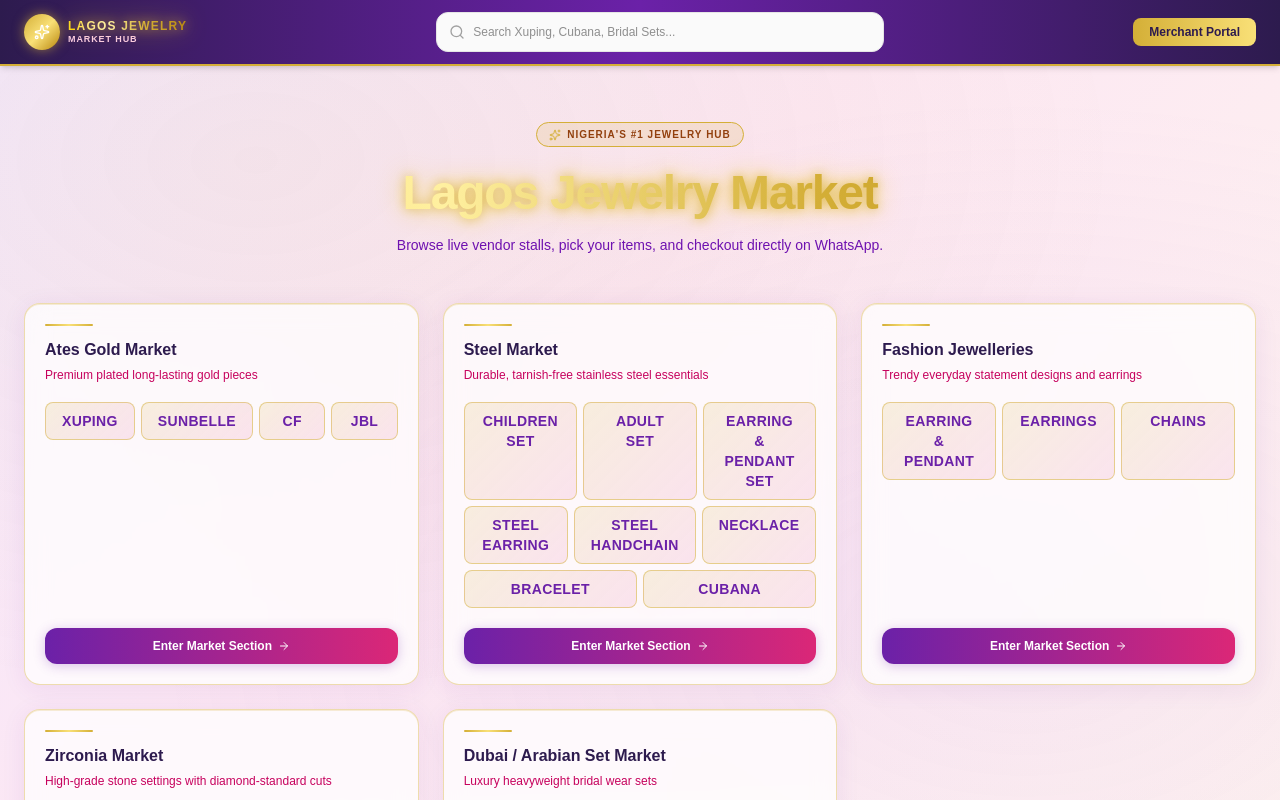
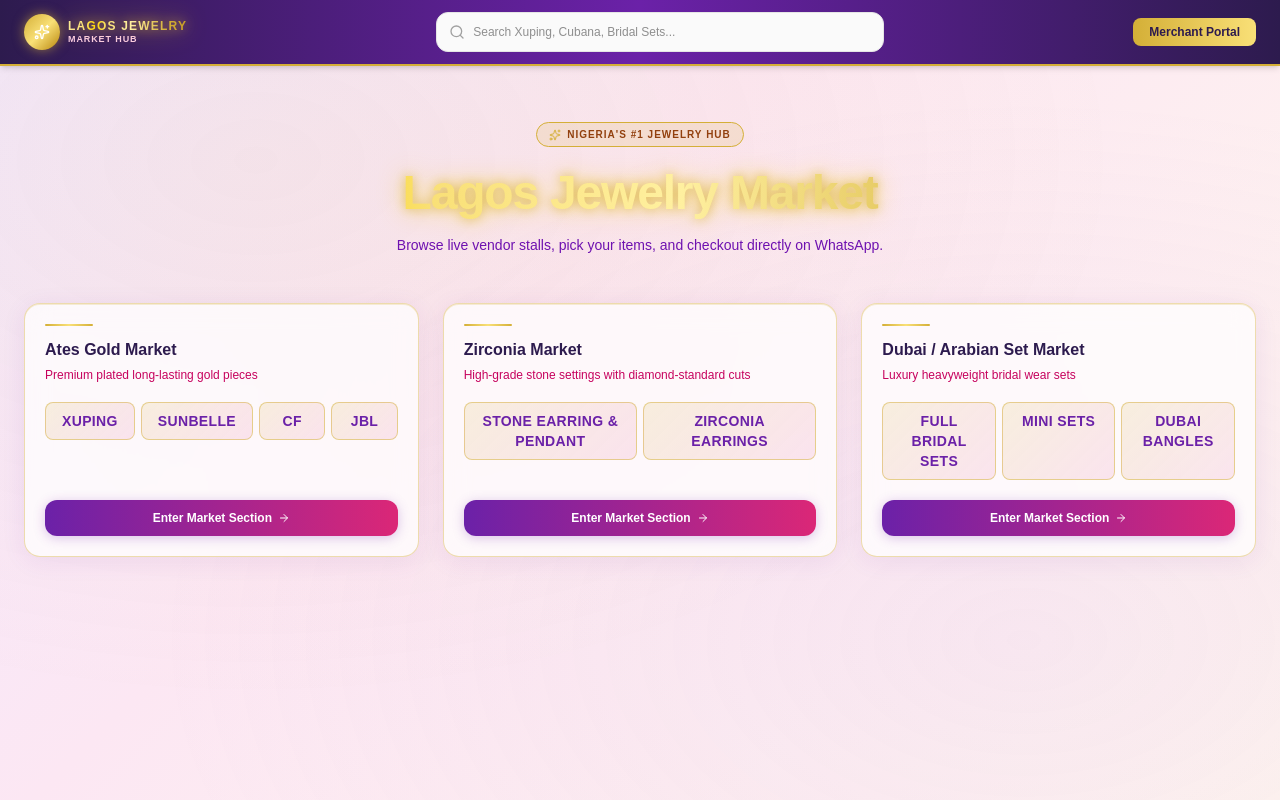
Before and after one commit to uzomaemeka260-hub/lagos-jewelry-market, a Next.js app: page / in a window 1280 px wide. Shown: the top 800 px of the page. Built offline with nearby package versions, Linux system fonts and the light colour scheme.

Commit message:
feat: remove steel and fashion wings, keep ates gold, zirconia, dubai

```diff
--- a/src/app/page.tsx
+++ b/src/app/page.tsx
@@ -7,8 +7,6 @@ import ProductCard from '@/components/ProductCard';
 
 const JEWELLERY_WINGS = [
   { title: "Ates Gold Market", slug: "ates-gold", tagline: "Premium plated long-lasting gold pieces", items: ["Xuping", "Sunbelle", "CF", "JBL"] },
-  { title: "Steel Market", slug: "steel-market", tagline: "Durable, tarnish-free stainless steel essentials", items: ["Children Set", "Adult Set", "Earring & Pendant Set", "Steel Earring", "Steel Handchain", "Necklace", "Bracelet", "Cubana"] },
-  { title: "Fashion Jewelleries", slug: "fashion-jewelleries", tagline: "Trendy everyday statement designs and earrings", items: ["Earring & Pendant", "Earrings", "Chains"] },
   { title: "Zirconia Market", slug: "zirconia", tagline: "High-grade stone settings with diamond-standard cuts", items: ["Stone Earring & Pendant", "Zirconia Earrings"] },
   { title: "Dubai / Arabian Set Market", slug: "dubai-arabian", tagline: "Luxury heavyweight bridal wear sets", items: ["Full Bridal Sets", "Mini Sets", "Dubai Bangles"] },
 ];
```
